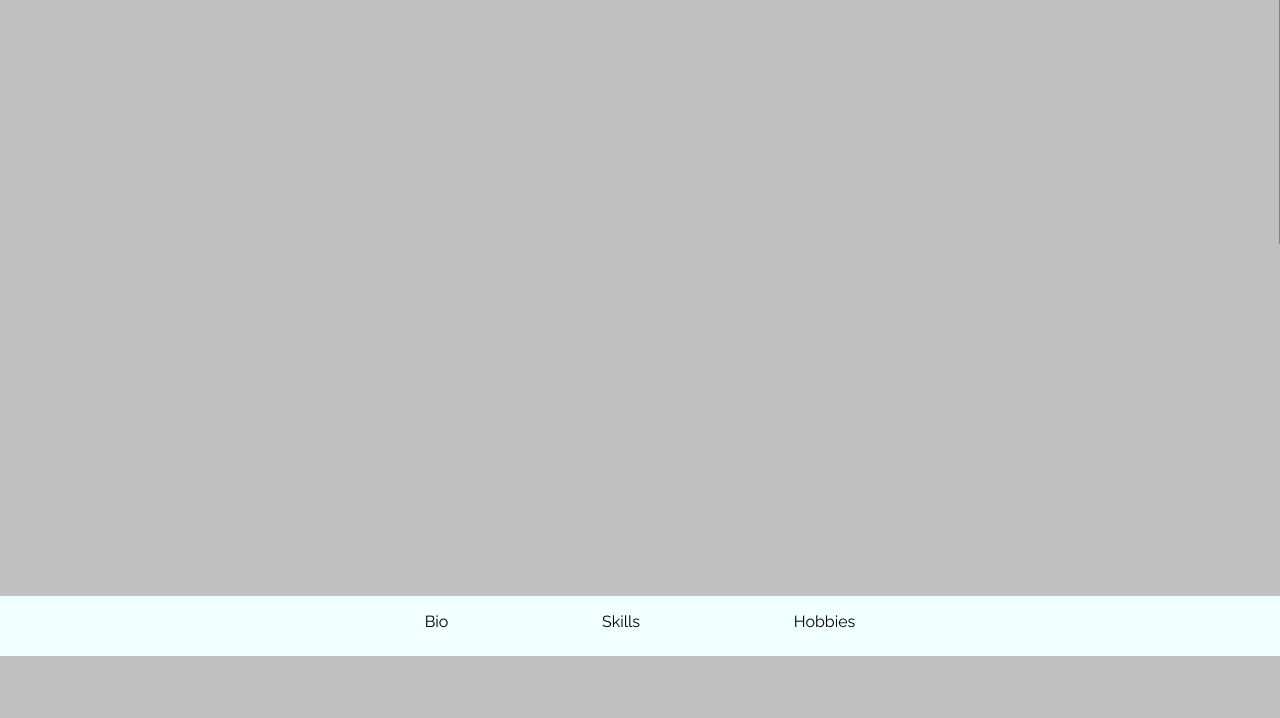
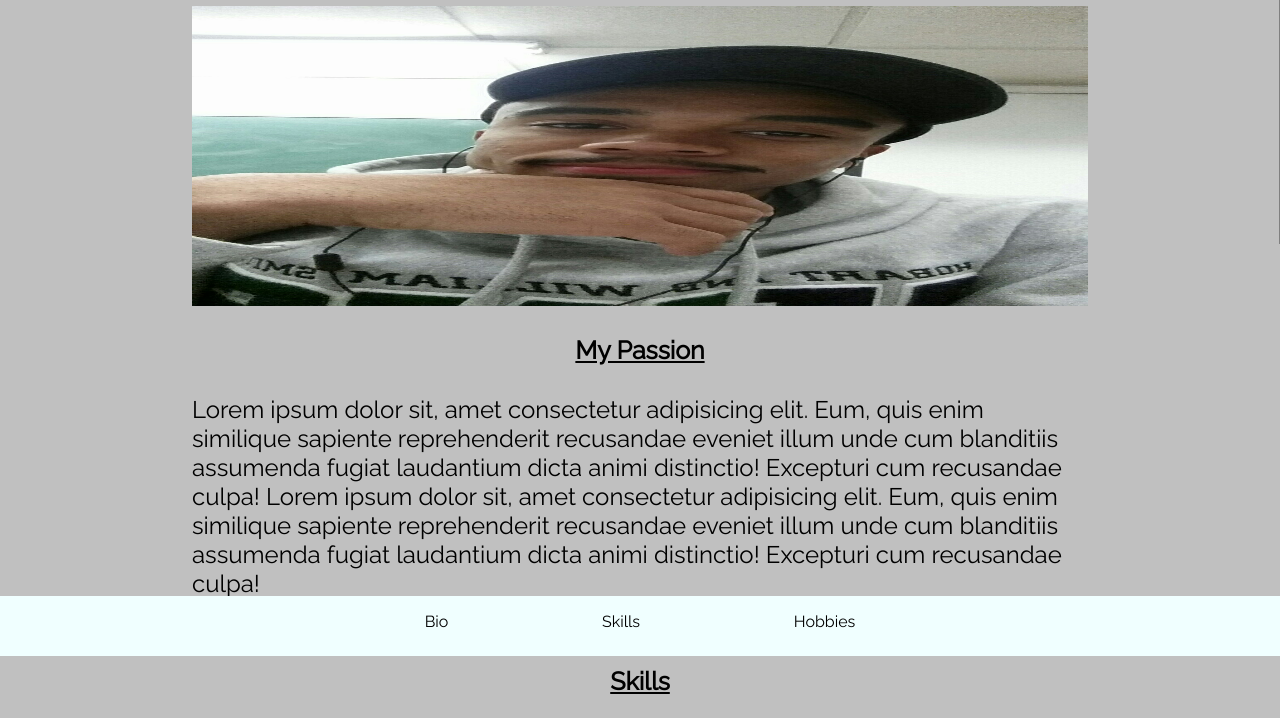
Before and after one commit to trose618/personal-site, a website: page index.html in a window 1280 px wide. Shown: the part 144-862 px from the top of the page. Drawn offline with Linux system fonts and the light colour scheme.

Commit message:
created about me page template

```diff
--- a/index.html
+++ b/index.html
@@ -51,9 +51,45 @@
         </header>
 
         <main class="main-body">
-            <h1>
-                Terrance Rose Jr.
-            </h1>
+            <!-- <a id="bio">
+                <h1>
+                    Terrance Rose Jr.
+                </h1>
+            </a>
+
+            <img class="about-me my-photo" alt="" src="./pics/personal_site_photo.jpeg">
+
+            <h3>My Passion</h3>
+            <p>Lorem ipsum dolor sit, amet consectetur adipisicing elit. Eum, quis enim similique sapiente
+                reprehenderit recusandae eveniet illum unde cum blanditiis assumenda fugiat laudantium dicta animi
+                distinctio! Excepturi cum recusandae culpa! Lorem ipsum dolor sit, amet consectetur adipisicing
+                elit. Eum, quis enim similique sapiente
+                reprehenderit recusandae eveniet illum unde cum blanditiis assumenda fugiat laudantium dicta animi
+                distinctio! Excepturi cum recusandae culpa!
+            </p>
+
+            <br />
+
+            <a id="skills"></a>
+            <h3>Skills</h3>
+
+            <p>Lorem ipsum dolor sit, amet consectetur adipisicing elit. Eum, quis enim similique sapiente
+                reprehenderit recusandae eveniet illum unde cum blanditiis assumenda fugiat laudantium dicta animi
+                distinctio! Excepturi cum recusandae culpa!
+            </p>
+            </a>
+            <br />
+            <a id="hobbies">
+                <h3>Hobbies</h3>
+                <p>
+                    Lorem ipsum dolor sit, amet consectetur adipisicing elit. Eum, quis enim similique sapiente
+                    reprehenderit recusandae eveniet illum unde cum blanditiis assumenda fugiat laudantium dicta animi
+                    distinctio! Excepturi cum recusandae culpa!
+                </p>
+            </a> -->
+
+
+
         </main>
 
         <footer class="footer">
--- a/index.js
+++ b/index.js
@@ -4,10 +4,11 @@ document.addEventListener("DOMContentLoaded", () => {
     let mobileMenu = document.querySelector('.menu-holder');
     let currentPage = document.getElementById('current-page');
     let footerList = document.querySelector('.footer-menu-list');
+    let mainBody = document.querySelector('.main-body');
 
     //load up footer content
     footerList.innerHTML = toggleFooterList("About Me");
-
+    mainBody.innerHTML = togglePage('About Me')
 
     burger.addEventListener('click', () => {
         document.querySelector('.menu-holder').classList.toggle('active');
@@ -24,15 +25,17 @@ document.addEventListener("DOMContentLoaded", () => {
 
         footerList.innerHTML = toggleFooterList(page);
 
+        mainBody.innerHTML = togglePage(page);
+
         document.querySelector('.menu-holder').classList.toggle('active');
     })
 
 
     function toggleFooterList(page) {
         if (page === 'About Me') {
-            return `<li class="footer-menu-item">Bio</li>
-                    <li class="footer-menu-item">Skills</li>
-                    <li class="footer-menu-item">Hobbies</li>`
+            return `<li class="footer-menu-item"><a href="#bio">Bio</a></li>
+                    <li class="footer-menu-item"><a href="#skills">Skills</a></li>
+                    <li class="footer-menu-item"><a href="#hobbies">Hobbies</a></li>`
         }
         if (page === 'Resume') {
             return `<li class="footer-menu-item">Bio</li>
@@ -51,4 +54,45 @@ document.addEventListener("DOMContentLoaded", () => {
         }
     }
 
+    function togglePage(page) {
+        if (page === "About Me") {
+            return `<a id="bio">
+                        <h1>
+                            Terrance Rose Jr.
+                        </h1>
+                    </a>
+
+                    <img class="about-me my-photo" alt="" src="./pics/personal_site_photo.jpeg">
+
+                    <h3>My Passion</h3>
+                    <p>Lorem ipsum dolor sit, amet consectetur adipisicing elit. Eum, quis enim similique sapiente
+                        reprehenderit recusandae eveniet illum unde cum blanditiis assumenda fugiat laudantium dicta animi
+                        distinctio! Excepturi cum recusandae culpa! Lorem ipsum dolor sit, amet consectetur adipisicing
+                        elit. Eum, quis enim similique sapiente
+                        reprehenderit recusandae eveniet illum unde cum blanditiis assumenda fugiat laudantium dicta animi
+                        distinctio! Excepturi cum recusandae <a id="skills"><span>culpa</span></a>!
+                    </p>
+
+                    <br />
+
+
+                        <h3>Skills</h3>
+
+                        <p>Lorem ipsum dolor sit, amet consectetur adipisicing elit. Eum, quis enim similique sapiente
+                            reprehenderit recusandae eveniet illum unde cum blanditiis assumenda fugiat laudantium dicta animi
+                            distinctio! Excepturi cum recusandae culpa!
+                        </p>
+
+                    <br />
+                    <a id="hobbies">
+                        <h3>Hobbies</h3>
+                        <p>
+                            Lorem ipsum dolor sit, amet consectetur adipisicing elit. Eum, quis enim similique sapiente
+                            reprehenderit recusandae eveniet illum unde cum blanditiis assumenda fugiat laudantium dicta animi
+                            distinctio! Excepturi cum recusandae culpa!
+                        </p>
+                    </a>`
+
+        } else { return `<h1>${page}</h1>` }
+    }
 })
--- a/style.css
+++ b/style.css
@@ -20,16 +20,20 @@ footer {
 
 #content-div {
     position: relative;
-    height: 1000px;
+    /* height: 1000px; */
     min-height: 100vh;
 }
 
 .main-body {
     width: 100%;
     position: absolute;
-    top: 60px;
-    left: 300px;
+    margin-top: 70px;
+    /* top: 80px; */
+    text-align: center;
+    margin-bottom: 60px;
 }
+
+a div {height: 10px;} /* for moving to top of section*/
 
 .side-nav {
     display: none;
@@ -124,8 +128,11 @@ footer {
   }
 
   .main-header {
+    position: fixed;
+    width: 100%;
     height: auto;
     background-color: black;
+    z-index: 9000;
   }
 
   .main-header__nav {
@@ -136,15 +143,21 @@ footer {
 
 }
 
+  .main-body p {
+    text-align: left;
+    font-size: 1.5em;
+    padding-top:5px;
+    padding-left: 15%;;
+    padding-right: 15%;
+}
+
+.main-body h3 {
+    font-size: 25px;
+    text-decoration: underline;
+}
+
 ul li {
     display: inline-block;
-}
-
-.main-body {
-    width: 100%;
-    position: absolute;
-    top: 60px;
-    left: 0px;
 }
 
 .footer-menu-list {
@@ -164,6 +177,16 @@ h1 {
     text-align: center;
 }
 
+img {
+    background-color: white;
+    width: 70%;
+    height: 300px;
+}
+
+.footer a {
+    text-decoration: none;
+    color: black;
+}
 
 @media all and (min-width: 801px){
 
```
Also changed, not shown: pics/personal_site_photo.jpeg (added).
